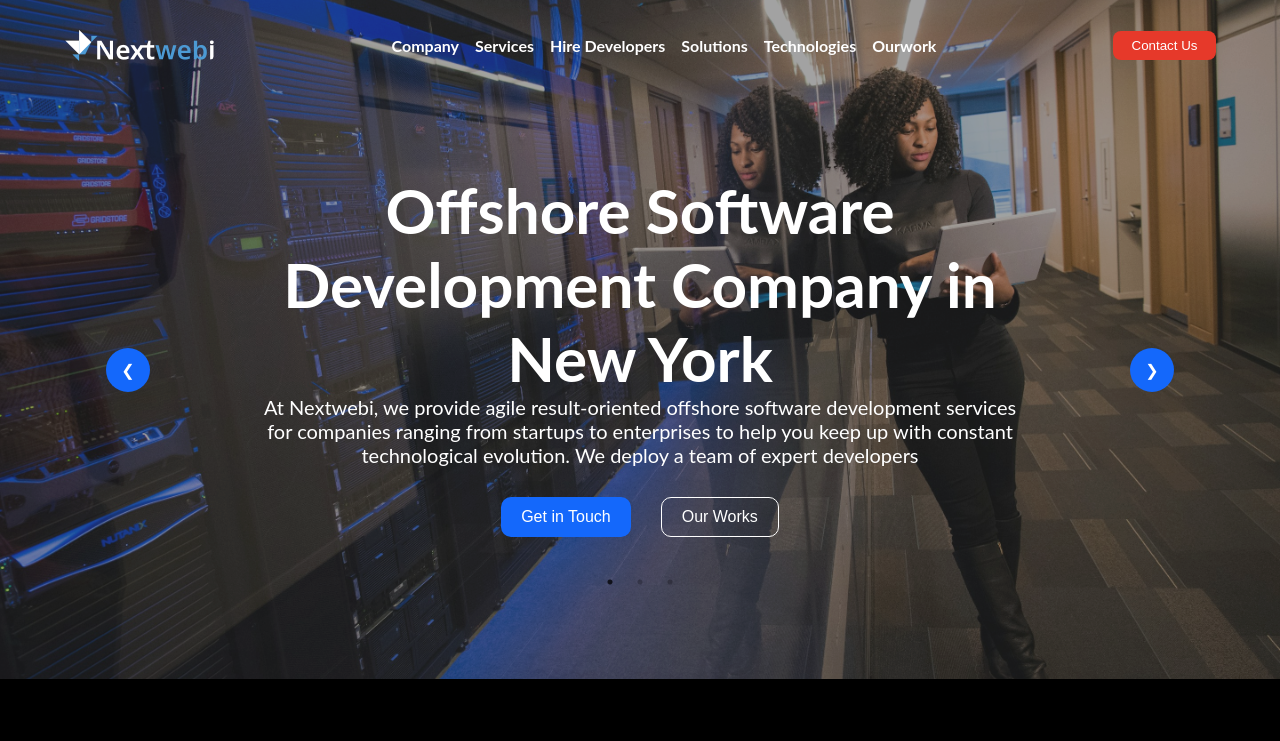
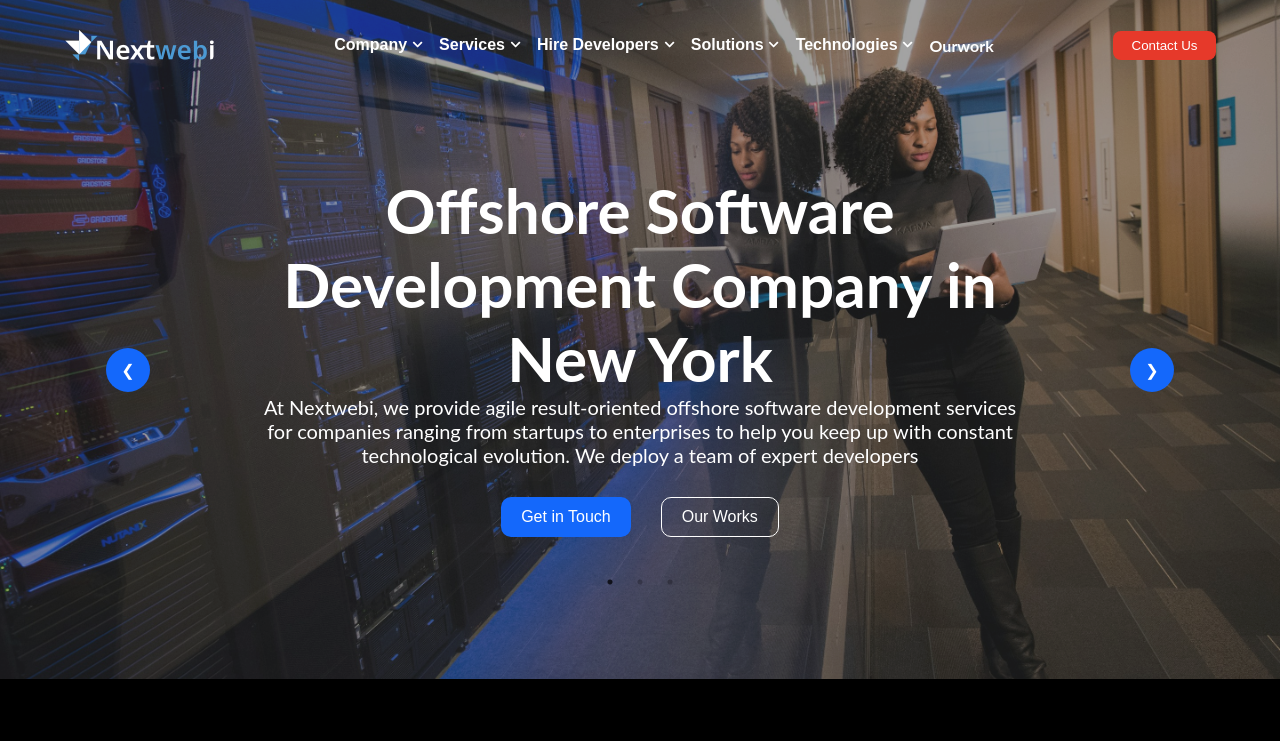
Before and after one commit to Rahulrai1998/nextwebi, a React (Vite) app: page / in a window 1280 px wide. Shown: the top 741 px of the page. Built offline with nearby package versions, Linux system fonts and the light colour scheme.

Commit message:
navigation dropdown

```diff
--- a/src/App.jsx
+++ b/src/App.jsx
@@ -32,6 +32,7 @@ const ParentContainer = styled.section`
   display: flex;
   flex-direction: column;
   color: white;
+  position: relative;
   .skip-link {
     position: absolute;
     top: -40px;
--- /dev/null
+++ b/src/components/Dropdown.jsx
@@ -0,0 +1,45 @@
+// Dropdown.jsx
+import { useState, useRef, useEffect } from "react";
+import { FaChevronDown } from "react-icons/fa";
+
+export default function Dropdown({ label, options = [] }) {
+  const [open, setOpen] = useState(false);
+  const dropdownRef = useRef(null);
+
+  // Close dropdown if clicked outside
+  useEffect(() => {
+    function handleClickOutside(e) {
+      if (dropdownRef.current && !dropdownRef.current.contains(e.target)) {
+        setOpen(false);
+      }
+    }
+    document.addEventListener("mousedown", handleClickOutside);
+    return () => document.removeEventListener("mousedown", handleClickOutside);
+  }, []);
+
+  return (
+    <li className="dropdown" ref={dropdownRef}>
+      <button
+        className="dropdown-btn"
+        onClick={() => setOpen((prev) => !prev)}
+        aria-haspopup="true"
+        aria-expanded={open}
+      >
+        {label}
+        <span className="dropdown-icon">
+          <FaChevronDown />
+        </span>
+      </button>
+
+      {open && (
+        <ul className="dropdown-menu">
+          {options.map((option, idx) => (
+            <li key={idx}>
+              <a href={option.href}>{option.label}</a>
+            </li>
+          ))}
+        </ul>
+      )}
+    </li>
+  );
+}
--- a/src/index.css
+++ b/src/index.css
@@ -60,8 +60,66 @@ a {
   z-index: -1;
   opacity: 0.9;
   filter: brightness(60%);
+  top: 0;
+}
 
-  top: 0;
+.page-nav-list li {
+  position: relative;
+  color: white;
+  list-style-type: none;
+}
+
+.page-nav-list a,
+.dropdown-btn {
+  color: inherit;
+  background: none;
+  border: none;
+  cursor: pointer;
+  font-size: 1rem;
+  font-weight: bold;
+}
+
+/* Dropdown Menu */
+.dropdown-menu {
+  position: absolute;
+  top: 100%;
+  left: 0;
+  min-width: 180px;
+  background: rgba(27, 27, 27, 1);
+  box-shadow: 0 4px 6px rgba(0, 0, 0, 0.1);
+  border-radius: 4px;
+  padding: 0.5rem 0;
+  z-index: 1000;
+}
+
+.dropdown-menu li {
+  padding: 0;
+}
+
+.dropdown-menu a {
+  display: block;
+  padding: 0.5rem 1rem;
+  color: white;
+  text-decoration: none;
+}
+.dropdown-btn {
+  display: flex;
+  align-items: center; /* Vertically center text & icon */
+  gap: 0.3rem; /* space between text and icon */
+  background: none;
+  border: none;
+  color: white;
+
+  cursor: pointer;
+}
+.dropdown-icon {
+  display: flex; /* makes SVG sit nicely */
+  align-items: center; /* vertical centering */
+  justify-content: center; /* horizontal centering */
+  font-size: 0.7rem; /* adjust icon size */
+}
+.dropdown-menu a:hover {
+  background: #404040;
 }
 
 /* Carousel.css */
--- a/src/pages/Header/Header.jsx
+++ b/src/pages/Header/Header.jsx
@@ -3,6 +3,7 @@ import logo from "../../assets/logo.png";
 import Carousel from "../../components/Carousel";
 import styled from "styled-components";
 import HeaderCarousalContent from "./HeaderCarousalContent";
+import Dropdown from "../../components/Dropdown";
 
 const Header = () => {
   return (
@@ -18,21 +19,46 @@ const Header = () => {
         <nav className="nav" role="navigation" aria-label="Main navigation">
           <img src={logo} alt="company logo" className="logo-img" />
           <ul className="page-nav-list">
-            <li>
-              <a href="#home">Company</a>
-            </li>
-            <li>
-              <a href="#about">Services</a>
-            </li>
-            <li>
-              <a href="#services">Hire Developers</a>
-            </li>
-            <li>
-              <a href="#contact">Solutions</a>
-            </li>
-            <li>
-              <a href="#contact">Technologies</a>
-            </li>
+            <Dropdown
+              label="Company"
+              options={[
+                { label: "About us", href: "#aboutus" },
+                { label: "Addresses", href: "#address" },
+              ]}
+            />
+
+            <Dropdown
+              label="Services"
+              options={[
+                { label: "Web Development", href: "#web" },
+                { label: "Mobile Apps", href: "#mobile" },
+                { label: "Cloud Solutions", href: "#cloud" },
+              ]}
+            />
+
+            <Dropdown
+              label="Hire Developers"
+              options={[
+                { label: "Frontend Devs", href: "#frontend" },
+                { label: "Backend Devs", href: "#backend" },
+                { label: "Full Stack Devs", href: "#fullstack" },
+              ]}
+            />
+
+            <Dropdown
+              label="Solutions"
+              options={[
+                { label: "E-Commerce", href: "#ecom" },
+                { label: "SaaS Platforms", href: "#saas" },
+              ]}
+            />
+            <Dropdown
+              label="Technologies"
+              options={[
+                { label: "Gen AI", href: "#ecom" },
+                { label: "Web Development", href: "#saas" },
+              ]}
+            />
             <li>
               <a href="#contact">Ourwork</a>
             </li>
--- a/src/pages/SecondSection.jsx
+++ b/src/pages/SecondSection.jsx
@@ -48,6 +48,12 @@ const ParentContainer = styled.section`
   display: flex;
   color: #ffffff;
   font-family: Lato;
+
+  &:nth-child(1) {
+    position: sticky;
+    top: 0;
+    z-index: -1;
+  }
 `;
 
 const LeftContainer = styled.article`
```
